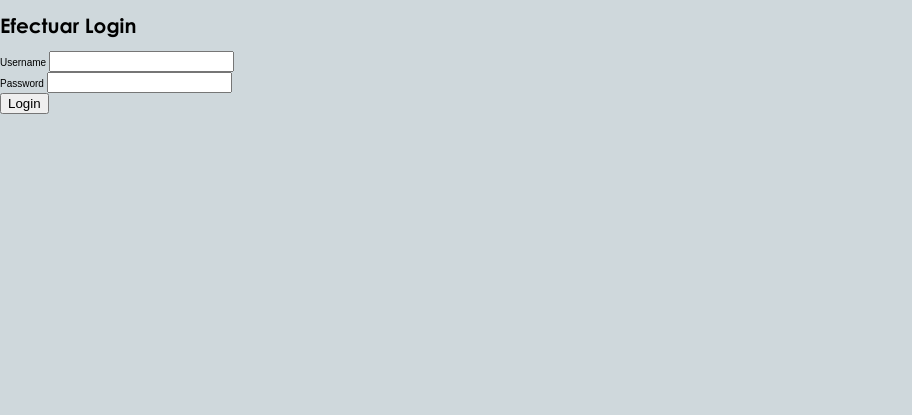
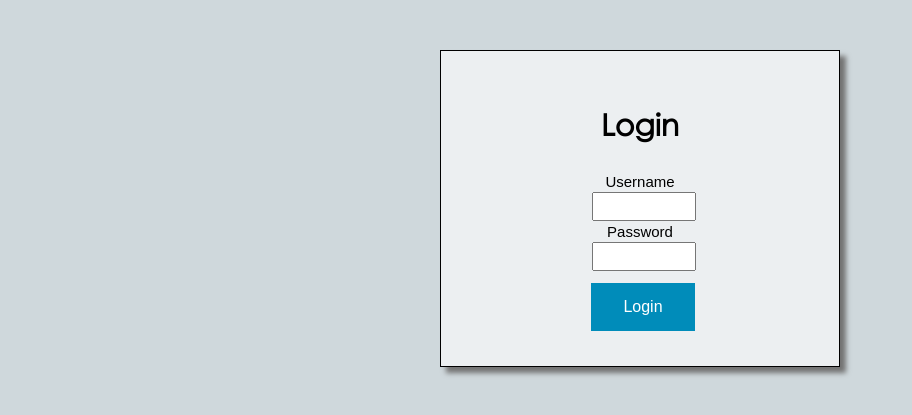
Before and after one commit to PAVasconcelos/consumidor_consciente, a PHP site: page /views/login.php in a window 1280 px wide. Shown: the top 415 px of the page, without its empty margins (0-912 px from the left). Run offline with PHP 8.4, Linux system fonts and the light colour scheme; some libraries are stand-ins or nearby versions.

Commit message:
Final adjustments HTML and CSS

```diff
--- a/css/style.css
+++ b/css/style.css
@@ -329,11 +329,199 @@ p {
 }
 
 /*
+	ADMIN - CRUD
+**/
+.cc-img-crud {
+	width: 400px;
+	margin: 0 auto;
+	display: flex;
+}
+
+.creat-post {
+	margin: 0 auto;
+	width: 1300px;
+}
+
+.creat-post input {
+	width: 100%;
+	height: 30px;
+}
+
+.creat-post button {
+	background-color: #4CAF50; /* Green */
+	border: none;
+	color: white;
+	padding: 15px 32px;
+	text-align: center;
+	text-decoration: none;
+	display: inline-block;
+	font-size: 16px;
+	margin: 10px;
+	margin-bottom: 50px;
+}
+
+.creat-post button:hover {
+	background-color: #90a4ae;
+}
+
+.creat-post label {
+	font-size: 20px;
+}
+
+.creat-post a {
+	background-color: #f44336; /* Green */
+	border: none;
+	color: white;
+	padding: 15px 32px;
+	text-align: center;
+	text-decoration: none;
+	display: inline-block;
+	font-size: 16px;
+	margin: 10px;
+}
+
+.nav-crud{
+	display: flex;
+	margin: 0 auto;
+	width: 1200px;
+	justify-content: center;
+	margin-top: 25px;
+	margin-bottom: 30px;
+}
+
+.nav-crud a {
+	background-color: #008CBA; /* Green */
+	border: none;
+	color: white;
+	padding: 15px 32px;
+	text-align: center;
+	text-decoration: none;
+	display: inline-block;
+	font-size: 16px;
+	margin: 10px;
+}
+
+.end {
+	display: flex;
+	justify-content: flex-end;
+	align-items: flex-end;
+}
+
+.crud-table {
+	border-collapse: collapse;
+	margin: 0 auto;
+	width: 1300px;
+	text-align: center;
+	background-color: white ;
+	border-collapse: collapse;
+	padding: 3px;
+	margin-bottom: 50px;
+}
+
+.crud-table p {
+	margin: 15px;
+	text-align: left;
+	font-size: 22px;
+	font-weight: bold;
+}
+
+.crudh {
+	margin: 15px;
+	text-align: left;
+	font-size: 25px;
+	font-weight: bold;
+}
+
+tr:nth-child(even) {
+	background-color: #f2f2f2;
+}
+
+th {
+	font-size: 17px;
+	padding: 5px;
+}
+
+.less {
+	width: 90px;
+}
+
+a:hover {
+	background-color: #90a4ae;
+}
+
+.pseudo-header {
+	background-color: #90a4ae;
+}
+/*
+	ADMIN - EDIT
+**/
+.edit-nav a {
+	background-color: #008CBA;
+}
+
+/*
+	ADMIN - Login
+**/
+.login {
+	border: 1px solid black;
+	background-color: #eceff1;
+	margin: 0 auto;
+	text-align: center;
+	width: 400px;
+	margin-top: 50px;
+	-webkit-box-shadow: 6px 6px 5px 0px rgba(115,115,115,1);
+	-moz-box-shadow: 6px 6px 5px 0px rgba(115,115,115,1);
+	box-shadow: 6px 6px 5px 0px rgba(115,115,115,1);
+}
+
+.login button {
+	background-color: #008CBA; /* Green */
+	border: none;
+	color: white;
+	padding: 15px 32px;
+	text-align: center;
+	text-decoration: none;
+	display: inline-block;
+	font-size: 16px;
+	margin: 10px;
+	margin-right: 4px;
+}
+
+.login button:hover {
+	background-color: #90a4ae;
+}
+
+.login input {
+	width: 104px;
+	padding: 5px;
+	margin: 2px;
+}
+
+.login label {
+	font-size: 15px;
+}
+
+.top-label {
+	font-size: 30px;
+	font-weight: bolder;
+}
+
+.login-form {
+	padding: 25px;
+}
+
+.sub {
+	display: block;
+	margin: 0 auto;
+	width: 100px;
+}
+
+/*
 	MEDIA QUERIES
 **/
 
-/* Extra small devices */
 @media only screen and (max-width: 855px) {
+
 /*
 	FOOTER
 **/
--- a/views/login.php
+++ b/views/login.php
@@ -13,13 +13,15 @@
         ';
     }
 ?>
-        <h1>Efectuar Login</h1>
-        <form method="post" action="<?=$_SERVER["REQUEST_URI"]?>">
-            <div>
+
+        <div class="login">
+            <form class="login-form" method="post" action="<?=$_SERVER["REQUEST_URI"]?>">
+            <p class="top-label">Login</p>
+                <div class="sub">
                     <label for="username">Username</label>
                     <input id="username" type="text" name="username" maxlength="64" required>
                 </div>
-            <div>
+                <div class="sub">
                     <label for="password">Password</label>
                     <input id="password" type="password" name="password" maxlength="1000" required>
                 </div>
@@ -27,5 +29,6 @@
                     <button type="submit" name="send">Login</button>
                 </div>
             </form>
+        </div>
     </body>
 </html>
```
Also changed, not shown: other parts of css/style.css (+3 -118 lines), views/crud.php (+5 -5 lines), views/edit_post.php (+11 -4 lines), views/home.php (+3 -34 lines). Lines whose indentation alone changed are shown as unchanged.
